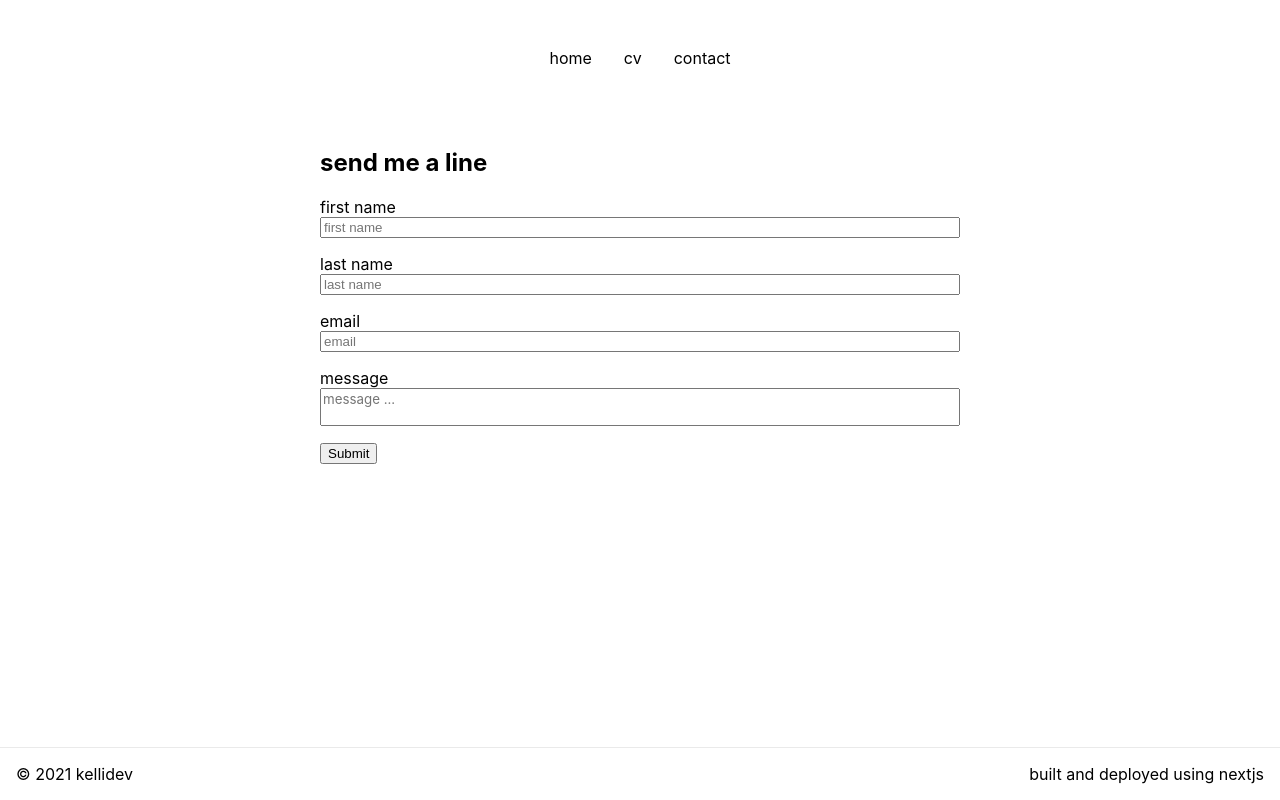
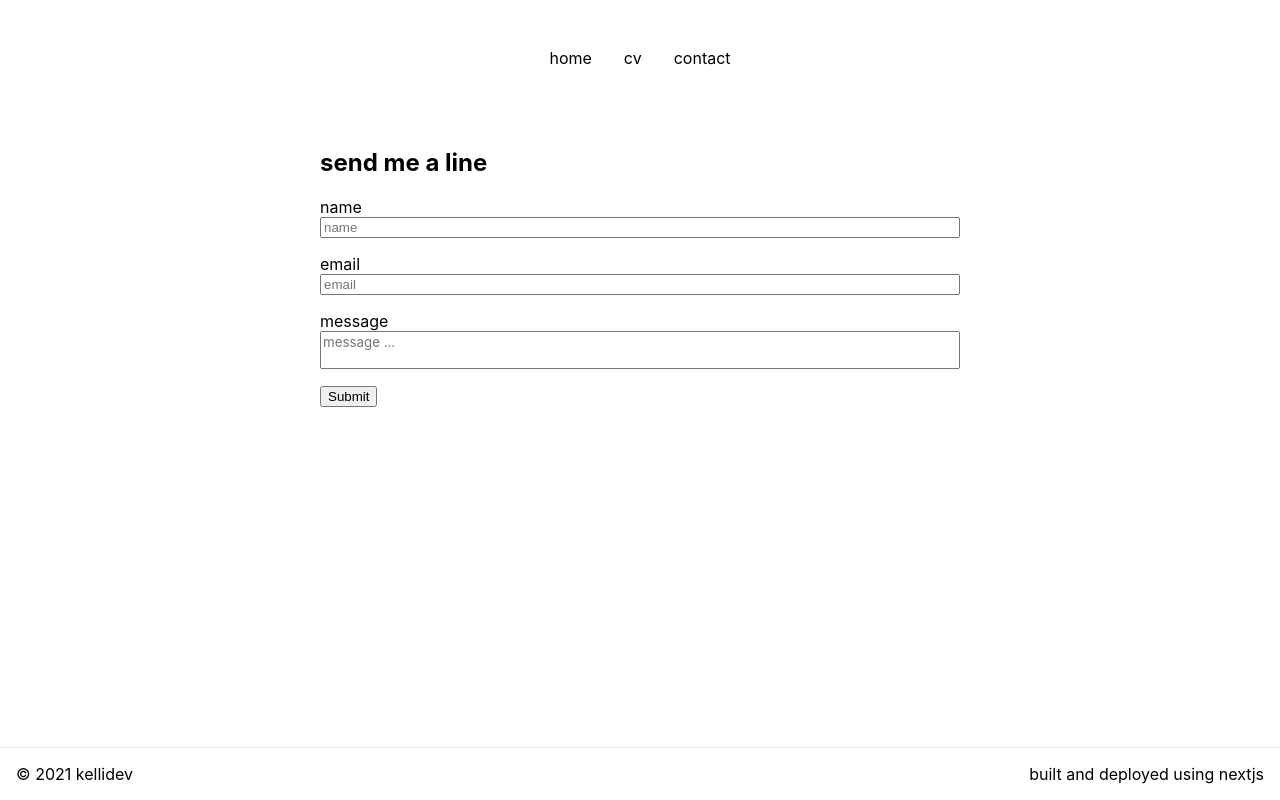
Before and after one commit to kel7774/kellidev, a Next.js app: page /contact in a window 1280 px wide. Built offline with nearby package versions, Linux system fonts and the light colour scheme.

Commit message:
fixed issue with nodemailer & env variables

```diff
--- a/components/ContactForm.js
+++ b/components/ContactForm.js
@@ -2,18 +2,15 @@ import { useState } from 'react'
 import styles from '../styles/ContactForm.module.css'
 
 export default function ContactForm () {
-  const [firstName, setFirstName] = useState('')
-  const [lastName, setLastName] = useState('')
+  const [name, setName] = useState('')
   const [email, setEmail] = useState('')
   const [message, setMessage] = useState('')
   const [submitted, setSubmitted] = useState(false)
 
   const handleSubmit = e => {
     e.preventDefault()
-    console.log('sending')
-    const data = {
-      firstName,
-      lastName,
+    let data = {
+      name,
       email,
       message
     }
@@ -25,12 +22,9 @@ export default function ContactForm () {
       },
       body: JSON.stringify(data)
     }).then((res) => {
-      console.log('Response received!')
       if (res.status === 200) {
-        console.log('Response succeeded')
         setSubmitted(true)
-        setFirstName('')
-        setLastName('')
+        setName('')
         setEmail('')
         setMessage('')
       }
@@ -40,28 +34,16 @@ export default function ContactForm () {
   return (
     <form className='contactForm'>
       <div className={styles.formField}>
-        <label htmlFor='firstName'>first name</label>
+        <label htmlFor='firstName'>name</label>
         <input
           type='text'
-          name='firstName'
-          placeholder='first name'
-          onChange={(e) => setFirstName(e.target.value)}
-          value={firstName}
+          name='name'
+          placeholder='name'
+          onChange={(e) => setName(e.target.value)}
+          value={name}
           // {...register('firstName', { required: true })}
         />
-        {/* {errors.firstName && 'first name is required'} */}
-      </div>
-      <div className={styles.formField}>
-        <label htmlFor='lastName'>last name</label>
-        <input
-          type='text'
-          name='lastName'
-          placeholder='last name'
-          onChange={(e) => setLastName(e.target.value)}
-          value={lastName}
-          // {...register('lastName', { required: true })}
-        />
-        {/* {errors.lastName && 'last name is required'} */}
+        {/* {errors.name && 'name is required'} */}
       </div>
       <div className={styles.formField}>
         <label htmlFor='email'>email</label>
--- a/pages/api/contact.js
+++ b/pages/api/contact.js
@@ -1,55 +1,26 @@
-require('dotenv').config()
-const nodemailer = require('nodemailer')
-const { google } = require('googleapis')
-const OAuth2 = google.auth.OAuth2
-
-const createTransporter = async () => {
-  const oauth2Client = new OAuth2(
-    process.env.CLIENT_ID,
-    process.env.CLIENT_SECRET,
-    'https://developers.google.com/oauthplayground'
-  )
-
-  oauth2Client.setCredentials({
-    refresh_token: process.env.REFRESH_TOKEN
+export default function (req, res) {
+  require('dotenv').config()
+  const nodemailer = require('nodemailer')
+  const transporter = nodemailer.createTransport({
+    port: 465,
+    host: 'smtp.gmail.com',
+    auth: {
+      user: 'kellilandrydeveloper',
+      pass: process.env.NEXT_PUBLIC_SECRET_PASSWORD
+    },
+    secure: true
   })
-
-  const accessToken = new Promise((resolve, reject) => {
-    oauth2Client.getAccessToken((err, token) => {
-      if (err) {
-        reject(err, 'Failed to create access token :(')
-      }
-      resolve(token)
-    })
+  const mailData = {
+    from: 'kellilandrydeveloper@gmail.com',
+    to: 'landry.kel@gmail.com',
+    subject: `Message from ${req.body.name} @ ${req.body.email}`,
+    text: req.body.message
+  }
+  transporter.sendMail(mailData, function (err, info) {
+    if (err)
+      console.log('err:', err)
+    else
+      console.log('info', info)
   })
-
-  const transporter = nodemailer.createTransport({
-    service: 'gmail',
-    auth: {
-      type: 'OAuth2',
-      user: process.env.EMAIL,
-      accessToken,
-      clientId: process.env.CLIENT_ID,
-      clientSecret: process.env.CLIENT_SECRET,
-      refreshToken: process.env.REFRESH_TOKEN
-    }
-  })
-
-  return transporter
+  res.send('success')
 }
-
-const sendEmail = (emailOptions, error) => {
-  try {
-    const emailTransporter = createTransporter()
-    emailTransporter.sendMail(emailOptions)
-  } catch {
-    console.log(error)
-  }
-}
-
-sendEmail({
-  subject: 'Test',
-  text: 'I am sending an email from nodemailer!',
-  to: 'put_email_of_the_recipient',
-  from: process.env.EMAIL
-})
```
Also changed, not shown: package.json (+1 -6 lines), 2 other files (tests, documents, lock files or other folders).
